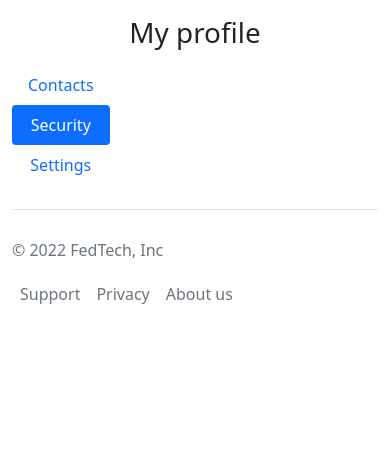
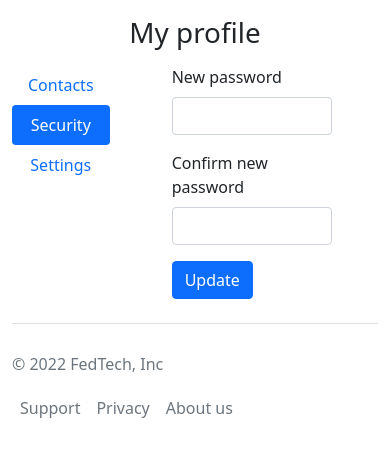
Before and after one commit to serbathome/market, a Django app: page /profile/ in a window 390 px wide, after a click on "Security". Shown: the part 56-513 px from the top of the page. Run offline with Django 4.2, Linux system fonts and the light colour scheme; the visitor is signed in with stand-in values (Sample User, id 1); data comes from the database, SQL or seed files in the repository.

Commit message:
Update profile management

```diff
--- a/web/models.py
+++ b/web/models.py
@@ -12,6 +12,9 @@ class Profile(models.Model):
     city = models.CharField(max_length=16, blank=False)
     zip = models.CharField(max_length=16, blank=False)
     address = models.CharField(max_length=64, blank=False)
+    isFarmer = models.BooleanField(default=False, blank=False)
+    wantPromoEmails = models.BooleanField(default=False, blank=False)
+    wantMarketingEmails = models.BooleanField(default=False, blank=False)
 
     def __str__(self):
         return f"{self.user.first_name} {self.user.last_name} aka {self.user.username} ({self.user.email})"
--- a/web/templates/web/profile.html
+++ b/web/templates/web/profile.html
@@ -83,10 +83,67 @@ Web market - user profile
             </div>
             <div class="tab-pane fade" id="v-pills-profile" role="tabpanel" aria-labelledby="v-pills-profile-tab">
                 <!-- security -->
+                <div class="row">
+                    <div class="col-2"></div>
+                    <div class="col-8">
+                        <form class="row g-3" method="post" action="/profile/">
+                            {% csrf_token %}
+                            <div class="col-md-6">
+                                <label for="newPassword" class="form-label">New password</label>
+                                <input type="password" class="form-control" id="new_password" name="new_password"
+                                    required>
+                            </div>
+                            <div class="col-md-6">
+                                <label for="newPasswordConfirm" class="form-label">Confirm new password</label>
+                                <input type="password" class="form-control" id="new_password_confirm"
+                                    name="new_password_confirm" required>
+                            </div>
+                            <div class="col-12">
+                                <button type="submit" class="btn btn-primary">Update</button>
+                            </div>
+                        </form>
+                    </div>
+                    <div class="col-2"></div>
+                </div>
             </div>
 
             <div class="tab-pane fade" id="v-pills-settings" role="tabpanel" aria-labelledby="v-pills-settings-tab">
                 <!-- settings -->
+                <div class="row">
+                    <div class="col-2"></div>
+                    <div class="col-8">
+                        <form class="row g-3" method="post" action="/profile/">
+                            {% csrf_token %}
+                            <div class="form-check form-switch">
+                                <input name="wantPromoEmails" type="hidden" value="False">
+                                <input class="form-check-input" type="checkbox" role="switch" id="wantPromoEmails"
+                                    name="wantPromoEmails" {% if profile.wantPromoEmails %} checked {%endif %}
+                                    value="True">
+                                <label class="form-check-label" for="wantPromoEmails">I'd like to get news about the
+                                    platform</label>
+                            </div>
+                            <div class="form-check form-switch">
+                                <input name="wantMarketingEmails" type="hidden" value="False">
+                                <input class="form-check-input" type="checkbox" role="switch" id="wantMarketingEmails"
+                                    name="wantMarketingEmails" {% if profile.wantMarketingEmails %} checked {%endif %}
+                                    value="True">
+                                <label class="form-check-label" for="wantMarketingEmails">I'd like to get marketing
+                                    emails from platform partners</label>
+                            </div>
+                            <div class="form-check form-switch">
+                                <input name="isFarmer" type="hidden" value="False">
+                                <input class="form-check-input" type="checkbox" role="switch" id="isFarmer"
+                                    name="isFarmer" {% if profile.isFarmer %} checked {%endif %} value="True">
+                                <label class="form-check-label" for="isFarmer">I will be using platform to offer my
+                                    products</label>
+                            </div>
+                            <div class="col-12">
+                                <button type="submit" class="btn btn-primary">Update</button>
+                            </div>
+                        </form>
+                    </div>
+                    <div class="col-2"></div>
+                </div>
             </div>
         </div>
     </div>
--- a/web/views.py
+++ b/web/views.py
@@ -69,6 +69,7 @@ def logout(request):
 
 
 def profile_update(profile_dict, user, profile):
+    print(profile_dict)
     if "first_name" in profile_dict:
         user.first_name = profile_dict['first_name']
     if "last_name" in profile_dict:
@@ -79,6 +80,12 @@ def profile_update(profile_dict, user, profile):
         profile.city = profile_dict['city']
     if "zip" in profile_dict:
         profile.zip = profile_dict['zip']
+    if "isFarmer" in profile_dict:
+        profile.isFarmer = profile_dict['isFarmer']
+    if "wantMarketingEmails" in profile_dict:
+        profile.wantMarketingEmails = profile_dict['wantMarketingEmails']
+    if "wantPromoEmails" in profile_dict:
+        profile.wantPromoEmails = profile_dict['wantPromoEmails']
     user.save()
     profile.save()
 
```
Also changed, not shown: web/migrations/0004_profile_farmer.py (added), web/migrations/0005_rename_farmer_profile_isfarmer_and_more.py (added).
